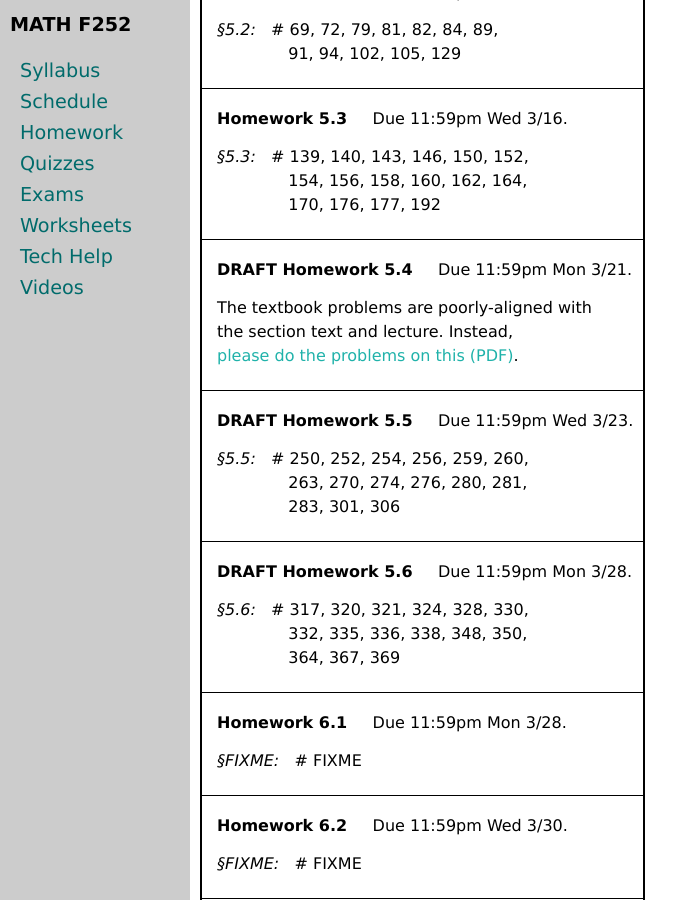
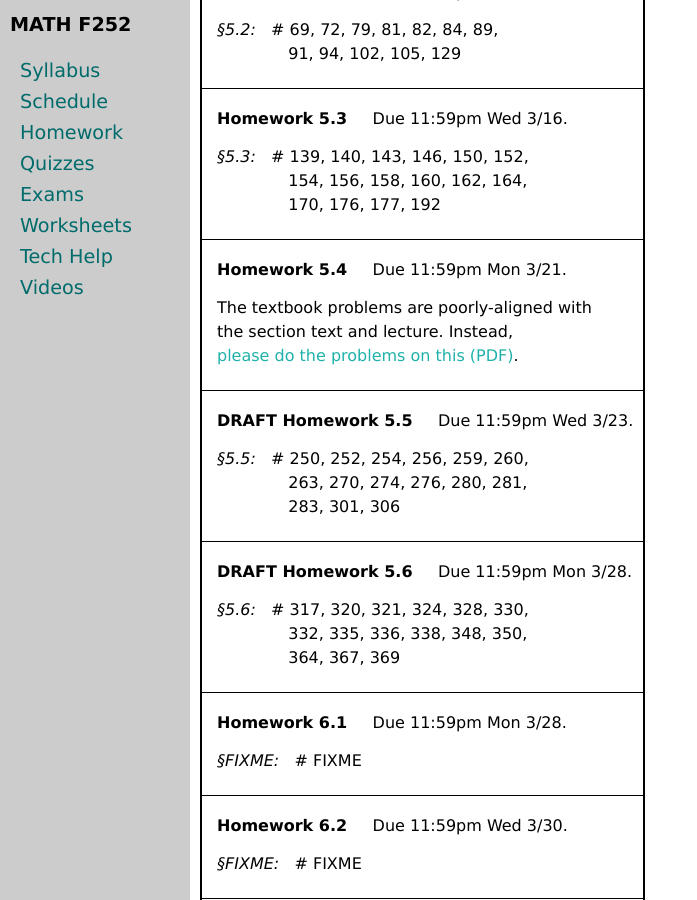
Before and after one commit to uaf-math/calc2, a Jekyll site: the page built from homework.md, in a window 1280 px wide and 900 px high, scrolled down 2796 px. Shown: the whole window, without its empty margins (0-697 px from the left). Built offline with Jekyll 4.4.1, drawn with Linux system fonts in a browser that asks for light colours.

Commit message:
Fix and finalize Homework 5.4

```diff
--- a/_data/homework.yml
+++ b/_data/homework.yml
@@ -120,7 +120,7 @@ homework:
     problems: 139, 140, 143, 146, 150, 152,
     cont: 154, 156, 158, 160, 162, 164,
     contcont: 170, 176, 177, 192
-- name: DRAFT Homework 5.4
+- name: Homework 5.4
   due: 11:59pm Mon 3/21
   override: override5p4.pdf
 - name: DRAFT Homework 5.5
```
Also changed, not shown: 2 other files.
